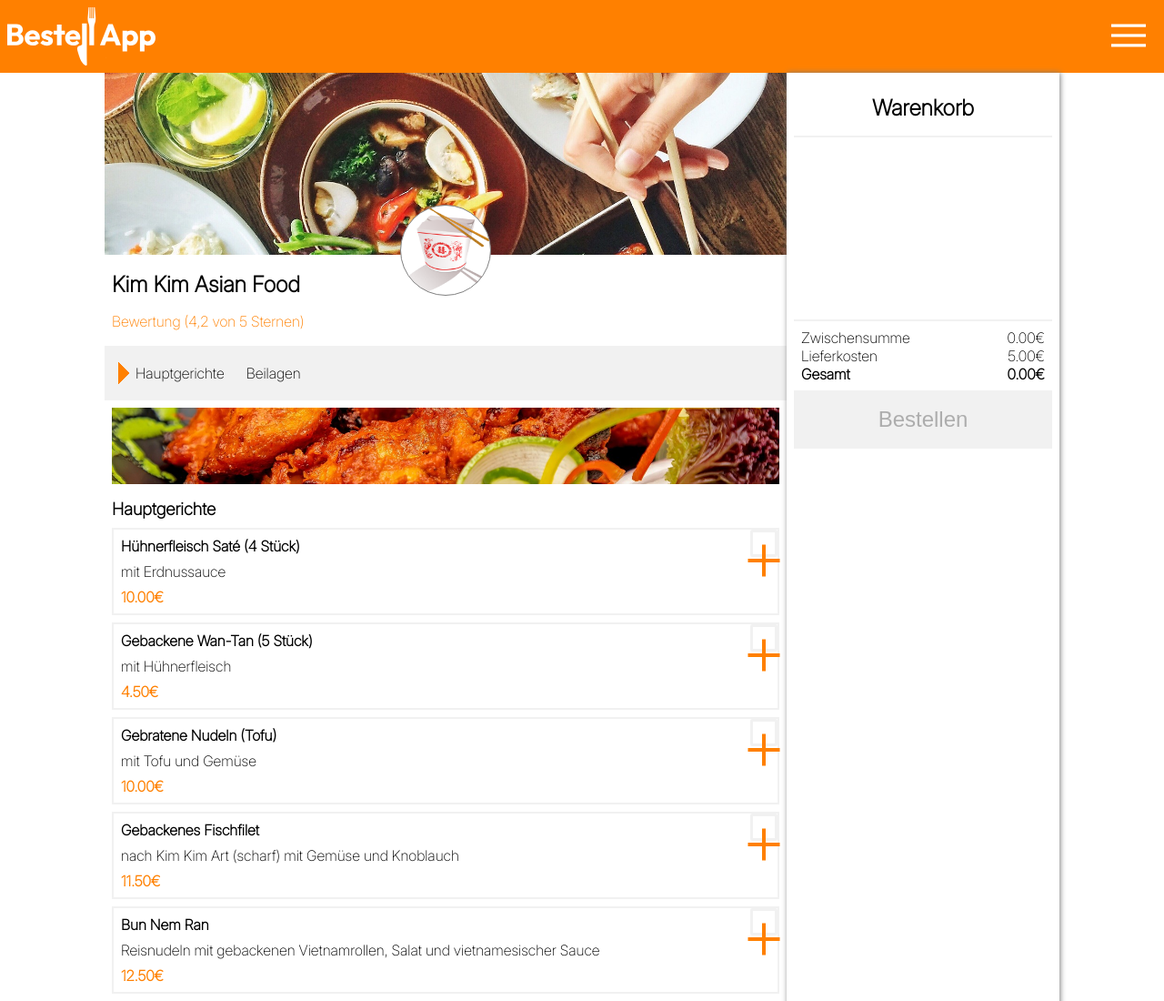
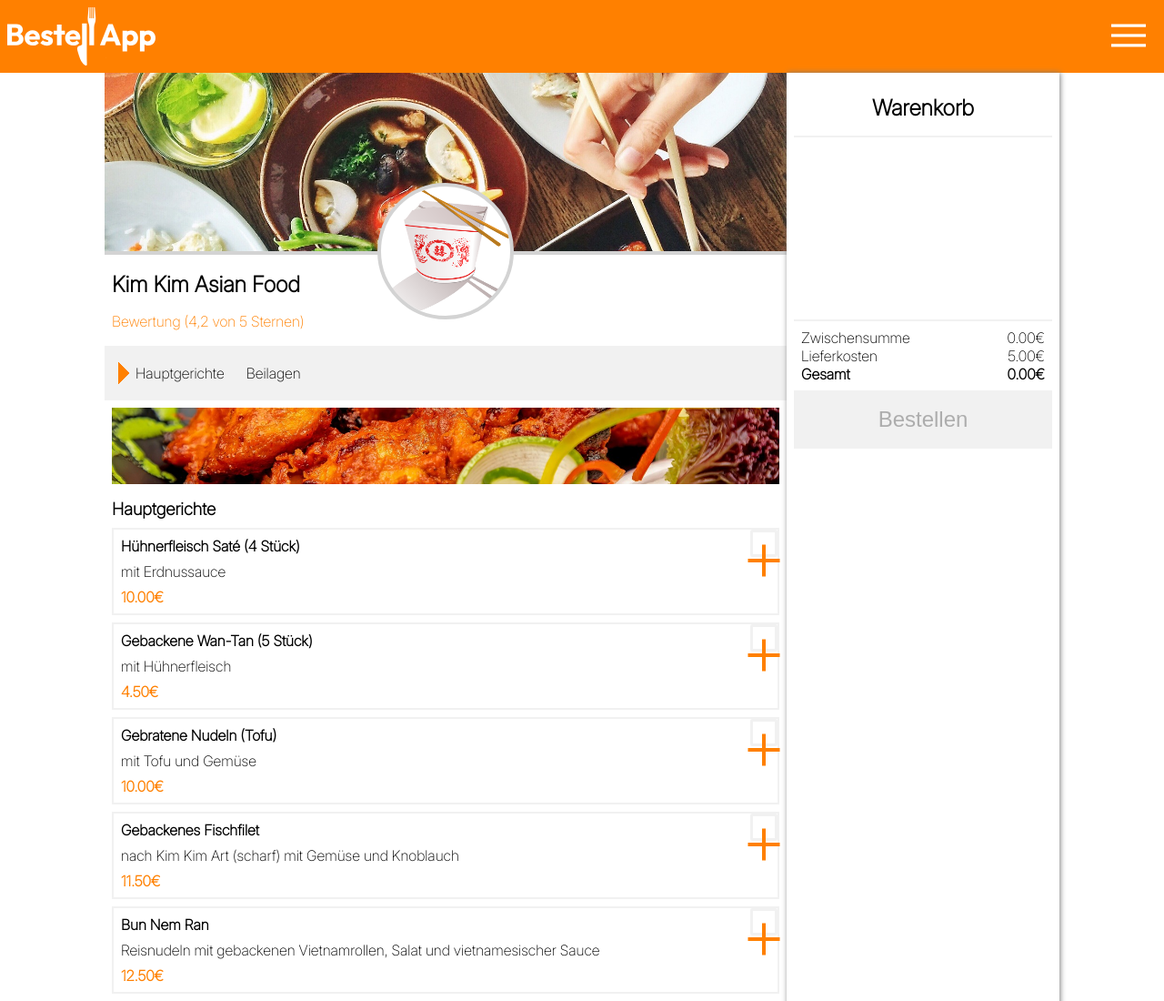
Before and after one commit to gloedige/BestellApp, a plain HTML site: page index.html in a window 1280 px wide. Shown: the top 1100 px of the page at 91% size. Drawn offline with Linux system fonts and the light colour scheme.

Commit message:
update restaurant_logo style

```diff
--- a/styles/assets.css
+++ b/styles/assets.css
@@ -11,13 +11,13 @@ button{
     object-fit: cover;
 }
 .restaurant_logo{
-    height: 100px;
-    width: 100px;
-    border-radius: 50px;
+    height: 150px;
+    width: 150px;
+    border-radius: 75px;
     position: absolute;
     background-color: white;
-    top: calc(280px - 110px / 2);
-    border: 1px solid gray;
+    top: calc(276px - 150px / 2);
+    border: 4px solid lightgray;
 }
 .second_img_container{
     height: 100px;
--- a/styles/main.css
+++ b/styles/main.css
@@ -41,6 +41,7 @@ header{
     display: flex;
     flex-direction: column;
     align-items: center;
+    border-bottom: 4px solid lightgray;
 }
 .name_container{
     height: 100px;
```
